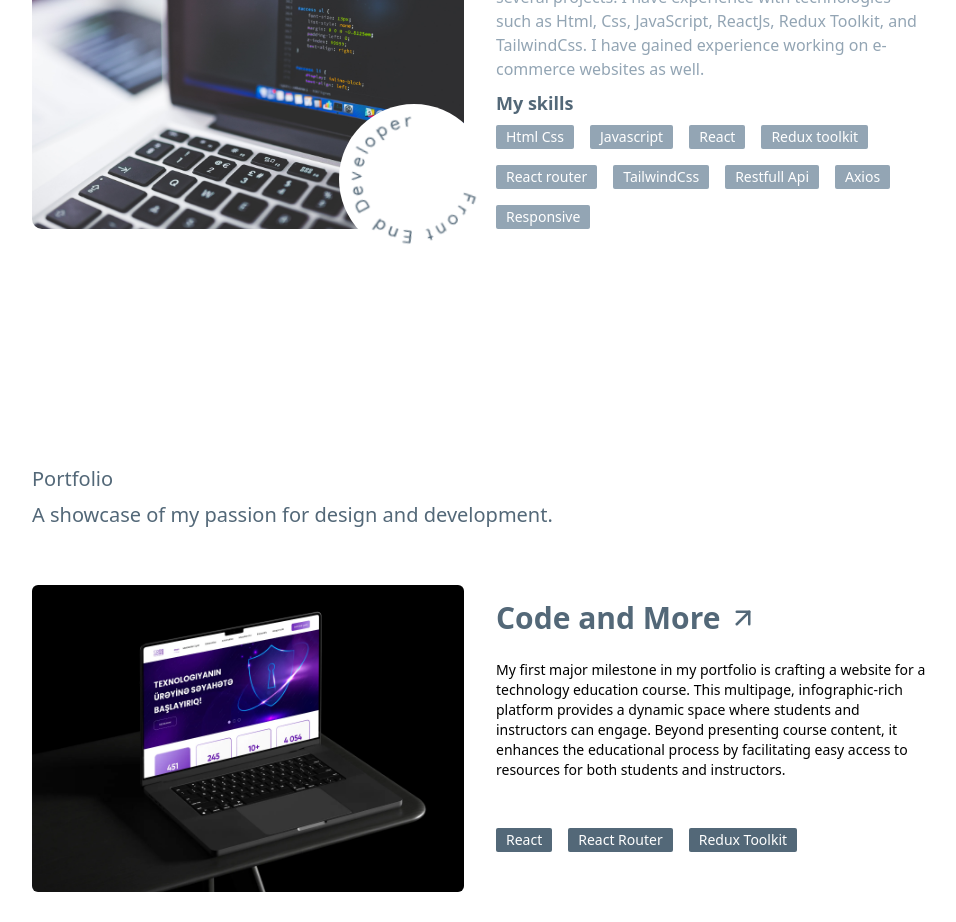
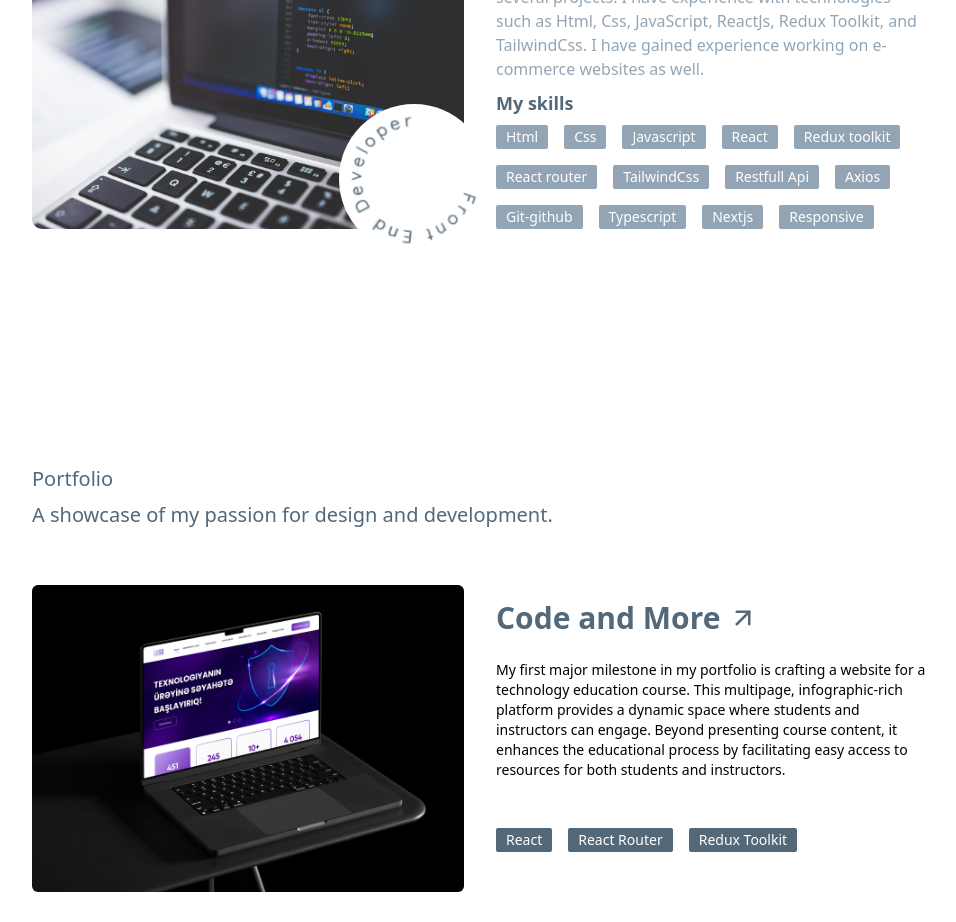
Before and after one commit to iambabazada/babazada.dev, a React (Vite) app: page / in a window 1280 px wide. Shown: the part 860-1782 px from the top of the page, without its empty margins (160-1116 px from the left). Built offline with nearby package versions, Linux system fonts and the light colour scheme.

Commit message:
skills edit

```diff
--- a/src/views/Home/About/About.jsx
+++ b/src/views/Home/About/About.jsx
@@ -14,7 +14,7 @@ const About = () => {
         slidesToScroll: 1
     };
 
-    const skills = ["Html Css", "Javascript", "React", "Redux toolkit", "React router", "TailwindCss", "Restfull Api", "Axios", "Responsive",]
+    const skills = ["Html", "Css", "Javascript", "React", "Redux toolkit", "React router", "TailwindCss", "Restfull Api", "Axios", "Git-github", "Typescript", "Nextjs", "Responsive"]
 
     return (
         <section id='about_section' className={styles.about_section}>
```
